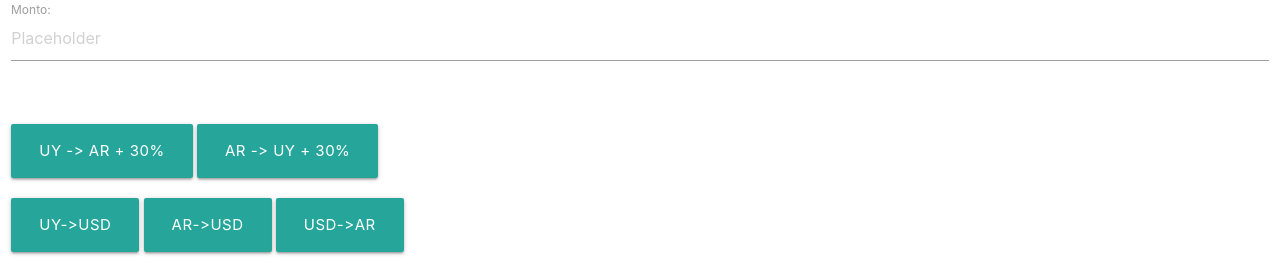
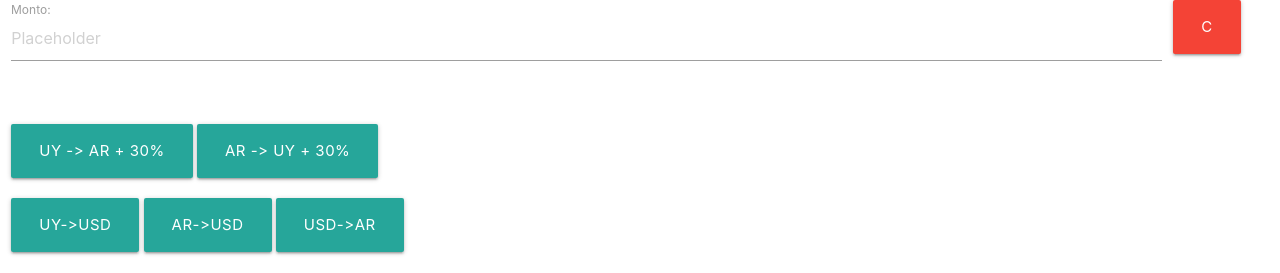
Before and after one commit to marioalop/calc-ar-uy, a Flask app: template templates/index.html in a window 1280 px wide. Shown: the top 273 px of the page. Run offline with Flask 2, Linux system fonts and the light colour scheme; the template is opened without the code that fills it, so the values that code supplies are empty.

Commit message:
fix requirements

```diff
--- a/templates/index.html
+++ b/templates/index.html
@@ -15,10 +15,12 @@
     <div class="row">
         <form class="col s12">
           <div class="row">
-            <div class="input-field col s12">
+            <div class="input-field col s11">
               <input placeholder="Placeholder" id="monto" type="number" class="validate">
               <label for="monto">Monto:</label>
+
             </div>
+             <a class="btn-large red" onclick="uyar()" ontouch="clear()"> C </a>
           </div>
         </form>
     </div>
@@ -26,7 +28,7 @@
     <div class="row">
       <div class="col s12">
           <a class="btn-large" onclick="uyar()" ontouch="uyar()">UY -> AR + 30%</a>
-          <a class="btn-large" onclick="aruy()">AR -> UY + 30%</a>
+          <a class="btn-large" onclick="aruy()" ontouch="aruy()">AR -> UY + 30%</a>
       </div>
     </div>
 
@@ -72,11 +74,20 @@ class Calc {
 }
 
 let c = new Calc()
+
+function clear() {
+    document.getElementById("monto").value = ""
+}
+
 function uyar() {
     let uy = document.getElementById("monto").value
     document.getElementById("monto").value = c.uy2ar(uy)
 }
 
+function aruy() {
+    let uy = document.getElementById("monto").value
+    document.getElementById("monto").value = c.ar2uy(uy)
+}
 
 </script>
 </body>
```
